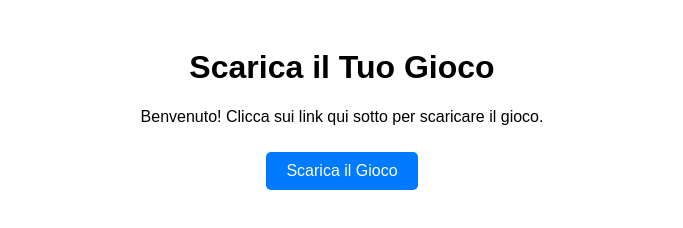
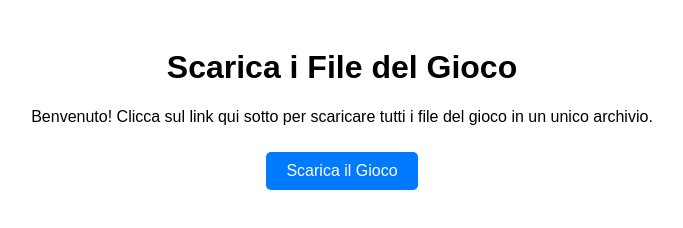
Before and after one commit to errrgiorgione/squares-game, a plain HTML site: page index.html in a window 1280 px wide. Shown: the whole page, without its empty margins (298-981 px from the left). Drawn offline with Linux system fonts and the light colour scheme.

Commit message:
Update index.html

```diff
--- a/index.html
+++ b/index.html
@@ -3,7 +3,7 @@
 <head>
     <meta charset="UTF-8">
     <meta name="viewport" content="width=device-width, initial-scale=1.0">
-    <title>Scarica il Gioco</title>
+    <title>Scarica i File del Gioco</title>
     <style>
         body { font-family: Arial, sans-serif; text-align: center; }
         .container { max-width: 800px; margin: 0 auto; padding: 20px; }
@@ -13,9 +13,9 @@
 </head>
 <body>
     <div class="container">
-        <h1>Scarica il Tuo Gioco</h1>
-        <p>Benvenuto! Clicca sui link qui sotto per scaricare il gioco.</p>
-        <a href="https://errrgiorgione.github.io/squares-game/game+" class="button" download>Scarica il Gioco</a>
+        <h1>Scarica i File del Gioco</h1>
+        <p>Benvenuto! Clicca sul link qui sotto per scaricare tutti i file del gioco in un unico archivio.</p>
+        <a href="https://github.com/errrgiorgione/squares-game/releases/download/v1.0/game+.zip" class="button" download>Scarica il Gioco</a>
     </div>
 </body>
 </html>
```
